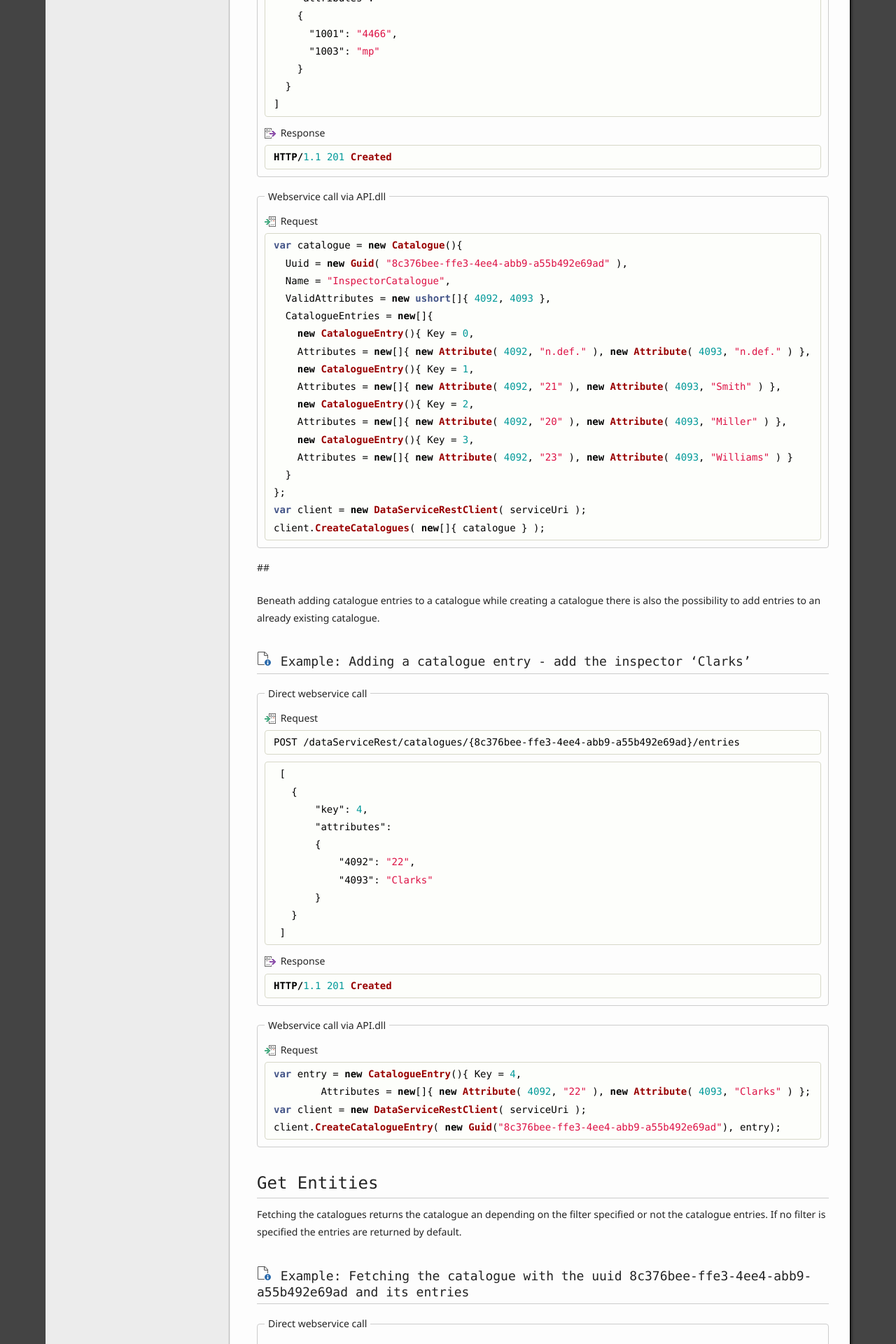
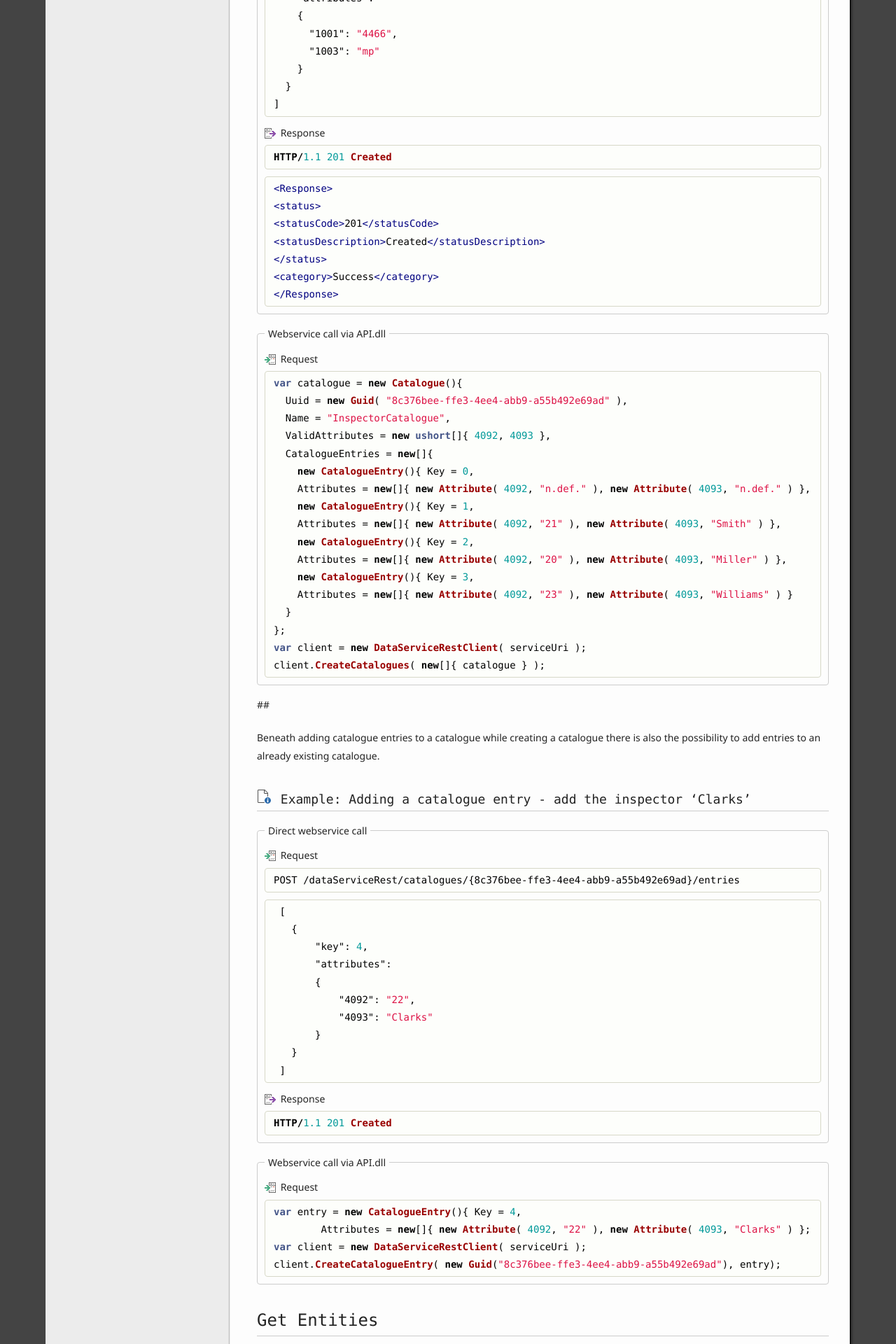
Before and after one commit to ZEISS-PiWeb/PiWeb-Api, a Jekyll site: the page built from _pages/024-inspectionplan.md, in a window 1280 px wide. Shown: the part 2525-4445 px from the top of the page at 70% size. Built offline with Jekyll 4.4.1, drawn with Linux system fonts in a browser that asks for light colours; some of the changed text lies outside the part shown.

Commit message:
Update 024-inspectionplan.md

```diff
--- a/_pages/024-inspectionplan.md
+++ b/_pages/024-inspectionplan.md
@@ -105,11 +105,27 @@ POST /dataServiceRest/parts HTTP/1.1
 
 {{ site.headers['response']  | markdownify }}
 
+{% include codeStart.html key="add" format="json" %}
 {% highlight http %}
 HTTP/1.1 201 Created
 {% endhighlight %}
+{{ site.sections['endCode'] }}
+
+{% include codeStart.html key="add" format="json" %}
+{% highlight xml %}
+<Response>
+<status>
+<statusCode>201</statusCode>
+<statusDescription>Created</statusDescription>
+</status>
+<category>Success</category>
+</Response>
+{% endhighlight %}
+{{ site.sections['endCode'] }}
 
 {{ site.sections['endExample'] }}
+
+
 {{ site.sections['beginExampleAPI'] }}
 
 {{ site.headers['request'] | markdownify }}
```
